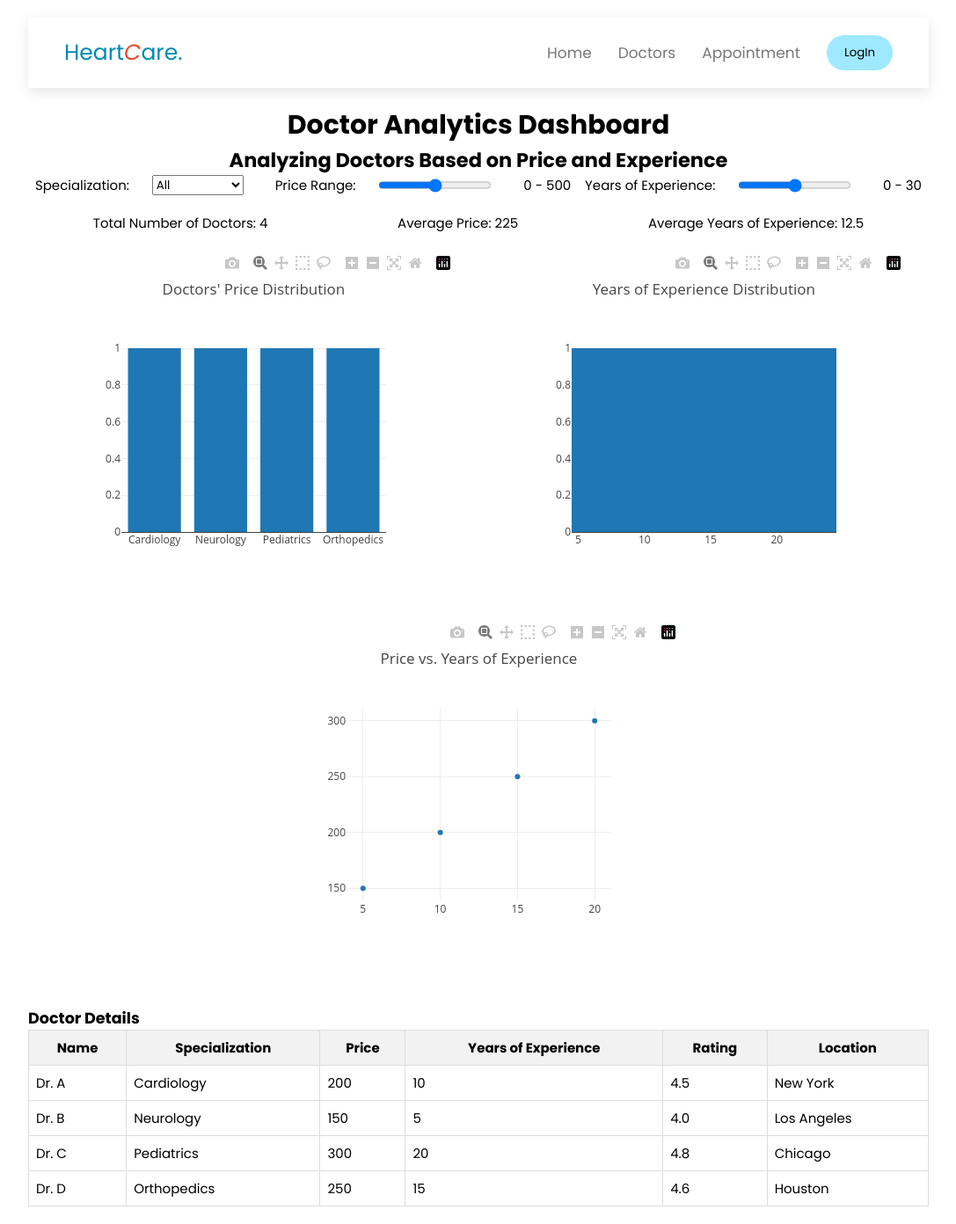
After one commit to Dhoritri/Heart-Health-Monitoring-System, a PHP site: page /doctorAnal.html in a window 1280 px wide. The commit adds this page. Shown: the whole page at 88% size, without its empty margins (96-1183 px from the left). Run offline with PHP 8.4, Linux system fonts and the light colour scheme; a stand-in replaces the project's code that opens the database connection; some libraries are stand-ins or nearby versions.

Commit message:
"Updated HTML and CSS files with formatting changes, added links to various pages, and modified footer and navigation sections new page doctor Analytics."

```diff
--- /dev/null
+++ b/css/doctorAnal.css
@@ -0,0 +1,201 @@
+@import url('https://fonts.googleapis.com/css2?family=Poppins:ital,wght@0,100;0,200;0,300;0,400;0,500;0,600;0,700;0,800;0,900;1,100;1,200;1,300;1,400;1,500;1,600;1,700;1,800;1,900&display=swap');
+@import url('https://fonts.googleapis.com/css2?family=Poppins:wght@300;400;500;600;700&display=swap');
+:root{
+    --green: #16a085;
+    --black:#444;
+    --cyan:#008AB3;
+    --light-color:#777;
+    --box-shadow:.5rem .5rem 0 rgba(22,160,133, .2);
+    --text-shadow:.5rem .5rem 0 rgba(0,0,0, .2);
+    --border: .2rem solid var(--cyan) ;
+
+}
+
+*{
+    font-family: 'Poppins',sans-serif;
+    margin: 0;
+    padding: 0;
+    transition: all .2s ease-out;
+    text-decoration:none;
+}
+html{
+    font-size: 62.5%;
+    overflow-x: hidden;
+    scroll-padding-top: 7rem;
+    scroll-behavior: smooth;
+}
+.heading{
+    text-align: center;
+    padding: bottom;
+    text-shadow: var(--text-shadow);
+    text-transform: uppercase;
+    color: var(--black);
+    font-size: 5rem;
+    letter-spacing: .4rem;
+}
+.heading span{
+    text-transform: uppercase;
+    color: var(--black);
+}
+.btn{
+
+    margin-top: 2rem;
+    padding: .75rem;
+    padding-left: 1rem;
+    border: var(--border);
+    border-radius: .5rem;
+    box-shadow: var(--box-shadow);
+    color: #008AB3;
+    cursor: pointer;
+    font-size: 1.5rem;
+    display: flex;
+    align-items: center;
+    justify-content: space-between;
+}
+.btn span{
+    padding: .7rem 1rem;
+    border-radius: .5rem;
+    background: #008AB3;
+    color: #fff;
+    margin-left: .5rem;
+
+}
+.btn:hover {
+    background:#008AB3 ;
+    color: #fff;
+
+}
+.btn:hover span{
+    color: #008AB3;
+    background: #fff;
+    margin-left: 1rem;
+}
+
+.header{
+    padding:2rem 4%;
+    position: sticky;
+    top: 0;left: 0;right: 0;
+    z-index: 1000;
+    box-shadow: 0 .5rem 1.5rem rgba(0, 0, 0, .1);
+    display: flex;
+    align-items: center;
+    justify-content: space-between;
+    background: #fff;
+
+}
+.header .logo{
+    font-size: 2.5rem;
+    color: #008AB3;
+    text-decoration: none;
+}
+.header .logo i{
+    color: #E94A2E;
+}
+.header .nav{
+    display: flex;
+    align-items: center;
+    gap: 30px;
+}
+.header .nav a{
+    font-size: 1.7rem;
+    color: var(--light-color);
+
+    text-decoration: none;
+}
+.login{
+    background-color:#9fe9ff;
+    border-radius: 20px;
+    padding: 1rem 2rem;
+    margin: auto;
+    border: none;
+}
+.login:hover{
+    background-color: #008AB3;
+    font-size: 18px;
+}
+.header .nav-link .nvlink:hover{
+    color: #008AB3;
+    font-size: 20px;
+}
+#menu-btn{
+    font-size: 2.5rem;
+    border-radius: .5rem;
+    background: #eee;
+    color:#000000;
+    padding: 1rem 1.5rem;
+    cursor: pointer;
+    display: none;
+}
+
+.container {
+    width: 80%;
+    margin: auto;
+    padding: 20px;
+    font-size: 15px;
+}
+
+header {
+    text-align: center;
+    margin-bottom: 20px;
+}
+.headers h1{
+    display: flex;
+    justify-content: center;
+    align-items: center;
+}
+h2{
+    display: flex;
+    justify-content: center;
+    align-items: center;
+}
+
+.filters {
+    display: flex;
+    justify-content: space-around;
+    margin-bottom: 20px;
+}
+
+.filters label {
+    margin-right: 10px;
+}
+
+.filters input, .filters select {
+    margin-right: 20px;
+}
+
+.overview {
+    display: flex;
+    justify-content: space-around;
+    margin-bottom: 20px;
+}
+
+.graphs {
+    display: flex;
+    justify-content: space-around;
+    flex-wrap: wrap;
+}
+
+#price-bar-chart, #experience-histogram, #price-vs-experience-scatter {
+    width: 45%;
+    height: 400px;
+    margin-bottom: 20px;
+}
+
+.tables {
+    margin-top: 20px;
+}
+
+#doctor-details {
+    width: 100%;
+    border-collapse: collapse;
+}
+
+#doctor-details th, #doctor-details td {
+    border: 1px solid #ddd;
+    padding: 8px;
+}
+
+#doctor-details th {
+    background-color: #f2f2f2;
+    text-align: center;
+}
--- a/css/hospital.css
+++ b/css/hospital.css
@@ -159,11 +159,17 @@ h3{
     width: 300px;
     text-align: center;
     font-size: 11px;
+
 }
 .hospital-card:hover {
     transform: scale(1.08);
     background: rgb(231, 240, 245);
+    h3{
+        color: #008AB3;
+        font-style: bold;
+    }
 }
+
 
 .hospital-card img {
     max-width: 100%;
--- /dev/null
+++ b/doctorAnal.html
@@ -0,0 +1,106 @@
+<!DOCTYPE html>
+<html lang="en">
+<head>
+    <meta charset="UTF-8">
+    <meta name="viewport" content="width=device-width, initial-scale=1.0">
+    <title>Doctor Analytics Dashboard</title>
+    <link rel="stylesheet" href="/css/doctorAnal.css">
+    <script src="https://cdn.plot.ly/plotly-latest.min.js"></script>
+</head>
+<body>
+    <div class="container">
+        <header class="header">
+            <a href="#" class="logo"><i class="fas fa-heartbeat"></i>Heart<i>C</i>are.</a>
+            <div class="nav-link">
+                <nav class="nav">
+                    <a href="index.html" class="nvlink">Home</a>
+                    <a href="doctors.html" class="nvlink">Doctors</a>
+                    <a href="appointment.html" class="nvlink">Appointment</a>
+                    <a href="login.html"><button class="login">LogIn</button></a>
+                </nav>
+            </div>
+            <div id="menu-btn" class="fas fa-bars"></div>
+        </header>
+        <div class="headers">
+            <h1>Doctor Analytics Dashboard</h1>
+            <h2>Analyzing Doctors Based on Price and Experience</h2>
+        </div>
+        <div class="filters">
+            <label for="specialization">Specialization:</label>
+            <select id="specialization">
+                <option value="all">All</option>
+                <option value="Cardiology">Cardiology</option>
+                <option value="Neurology">Neurology</option>
+                <option value="Pediatrics">Pediatrics</option>
+                <option value="Orthopedics">Orthopedics</option>
+            </select>
+            <label for="price-range">Price Range:</label>
+            <input type="range" id="price-range" min="0" max="500" step="50">
+            <span id="price-range-value">0 - 500</span>
+            <label for="experience-range">Years of Experience:</label>
+            <input type="range" id="experience-range" min="0" max="30" step="5">
+            <span id="experience-range-value">0 - 30</span>
+        </div>
+        <div class="overview">
+            <div>Total Number of Doctors: <span id="total-doctors">4</span></div>
+            <div>Average Price: <span id="average-price">225</span></div>
+            <div>Average Years of Experience: <span id="average-experience">12.5</span></div>
+        </div>
+        <div class="graphs">
+            <div id="price-bar-chart"></div>
+            <div id="experience-histogram"></div>
+            <div id="price-vs-experience-scatter"></div>
+        </div>
+        <div class="tables">
+            <h3>Doctor Details</h3>
+            <table id="doctor-details">
+                <thead>
+                    <tr>
+                        <th>Name</th>
+                        <th>Specialization</th>
+                        <th>Price</th>
+                        <th>Years of Experience</th>
+                        <th>Rating</th>
+                        <th>Location</th>
+                    </tr>
+                </thead>
+                <tbody>
+                    <tr>
+                        <td>Dr. A</td>
+                        <td>Cardiology</td>
+                        <td>200</td>
+                        <td>10</td>
+                        <td>4.5</td>
+                        <td>New York</td>
+                    </tr>
+                    <tr>
+                        <td>Dr. B</td>
+                        <td>Neurology</td>
+                        <td>150</td>
+                        <td>5</td>
+                        <td>4.0</td>
+                        <td>Los Angeles</td>
+                    </tr>
+                    <tr>
+                        <td>Dr. C</td>
+                        <td>Pediatrics</td>
+                        <td>300</td>
+                        <td>20</td>
+                        <td>4.8</td>
+                        <td>Chicago</td>
+                    </tr>
+                    <tr>
+                        <td>Dr. D</td>
+                        <td>Orthopedics</td>
+                        <td>250</td>
+                        <td>15</td>
+                        <td>4.6</td>
+                        <td>Houston</td>
+                    </tr>
+                </tbody>
+            </table>
+        </div>
+    </div>
+    <script src="/js/doctorAnal.js"></script>
+</body>
+</html>
--- /dev/null
+++ b/js/doctorAnal.js
@@ -0,0 +1,63 @@
+document.addEventListener('DOMContentLoaded', () => {
+    const priceBarChart = document.getElementById('price-bar-chart');
+    const experienceHistogram = document.getElementById('experience-histogram');
+    const priceVsExperienceScatter = document.getElementById('price-vs-experience-scatter');
+
+    const data = [
+        { name: 'Dr. A', specialization: 'Cardiology', price: 200, experience: 10 },
+        { name: 'Dr. B', specialization: 'Neurology', price: 150, experience: 5 },
+        { name: 'Dr. C', specialization: 'Pediatrics', price: 300, experience: 20 },
+        { name: 'Dr. D', specialization: 'Orthopedics', price: 250, experience: 15 }
+    ];
+
+    const priceData = data.map(d => d.price);
+    const experienceData = data.map(d => d.experience);
+    const specializations = [...new Set(data.map(d => d.specialization))];
+
+    const priceBarTrace = {
+        x: specializations,
+        y: specializations.map(s => data.filter(d => d.specialization === s).length),
+        type: 'bar'
+    };
+
+    const experienceHistogramTrace = {
+        x: experienceData,
+        type: 'histogram',
+        nbinsx: 6
+    };
+
+    const priceVsExperienceScatterTrace = {
+        x: experienceData,
+        y: priceData,
+        mode: 'markers',
+        type: 'scatter'
+    };
+
+    Plotly.newPlot(priceBarChart, [priceBarTrace], { title: 'Doctors\' Price Distribution' });
+    Plotly.newPlot(experienceHistogram, [experienceHistogramTrace], { title: 'Years of Experience Distribution' });
+    Plotly.newPlot(priceVsExperienceScatter, [priceVsExperienceScatterTrace], { title: 'Price vs. Years of Experience' });
+
+    const priceRangeInput = document.getElementById('price-range');
+    const experienceRangeInput = document.getElementById('experience-range');
+
+    priceRangeInput.addEventListener('input', () => {
+        document.getElementById('price-range-value').textContent = `0 - ${priceRangeInput.value}`;
+        updateOverview();
+    });
+
+    experienceRangeInput.addEventListener('input', () => {
+        document.getElementById('experience-range-value').textContent = `0 - ${experienceRangeInput.value}`;
+        updateOverview();
+    });
+
+    function updateOverview() {
+        const filteredData = data.filter(d => d.price <= priceRangeInput.value && d.experience <= experienceRangeInput.value);
+        const totalDoctors = filteredData.length;
+        const averagePrice = (filteredData.reduce((sum, d) => sum + d.price, 0) / totalDoctors).toFixed(2);
+        const averageExperience = (filteredData.reduce((sum, d) => sum + d.experience, 0) / totalDoctors).toFixed(2);
+
+        document.getElementById('total-doctors').textContent = totalDoctors;
+        document.getElementById('average-price').textContent = `${averagePrice}`;
+        document.getElementById('average-experience').textContent = averageExperience;
+    }
+});
```
Also changed, not shown: index.html (+106 -45 lines).
